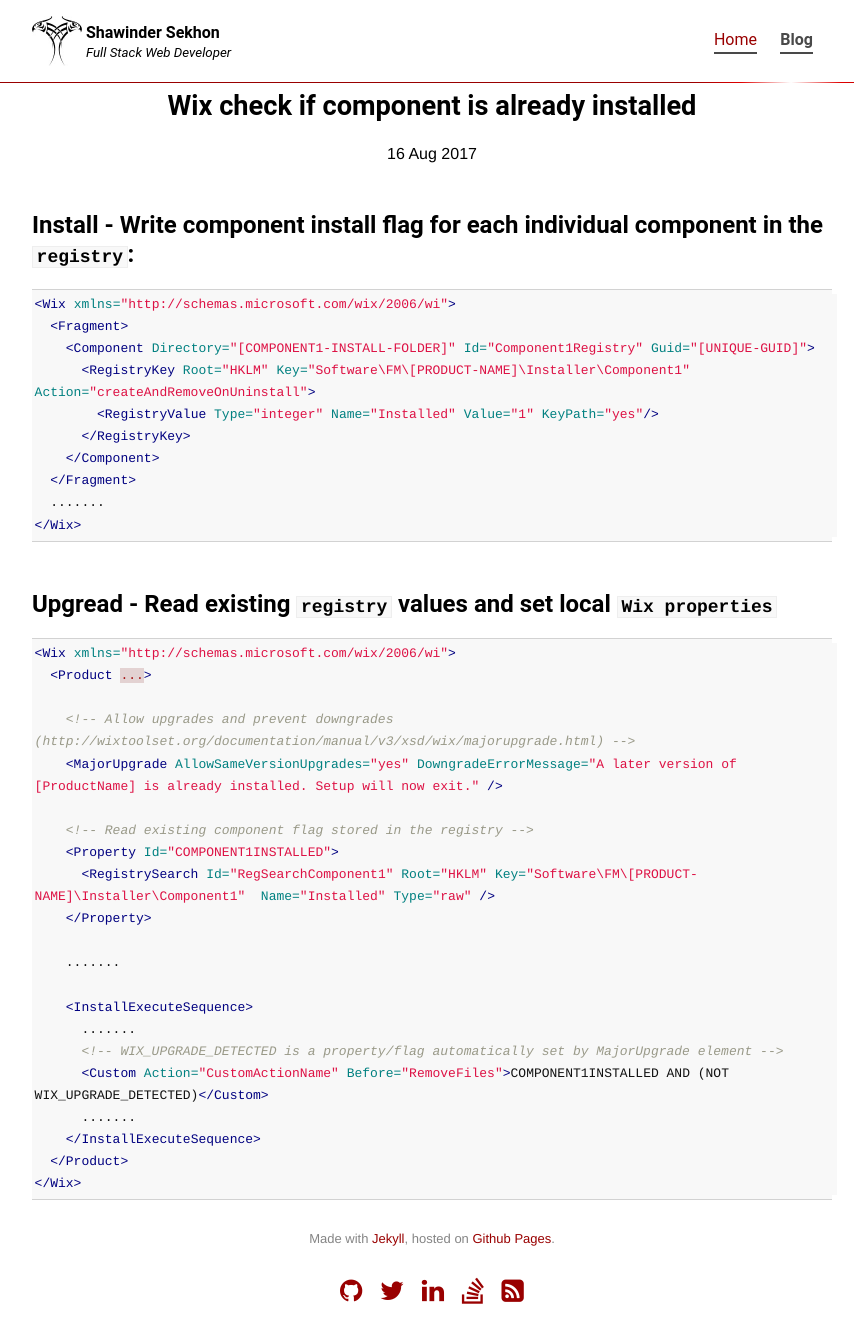
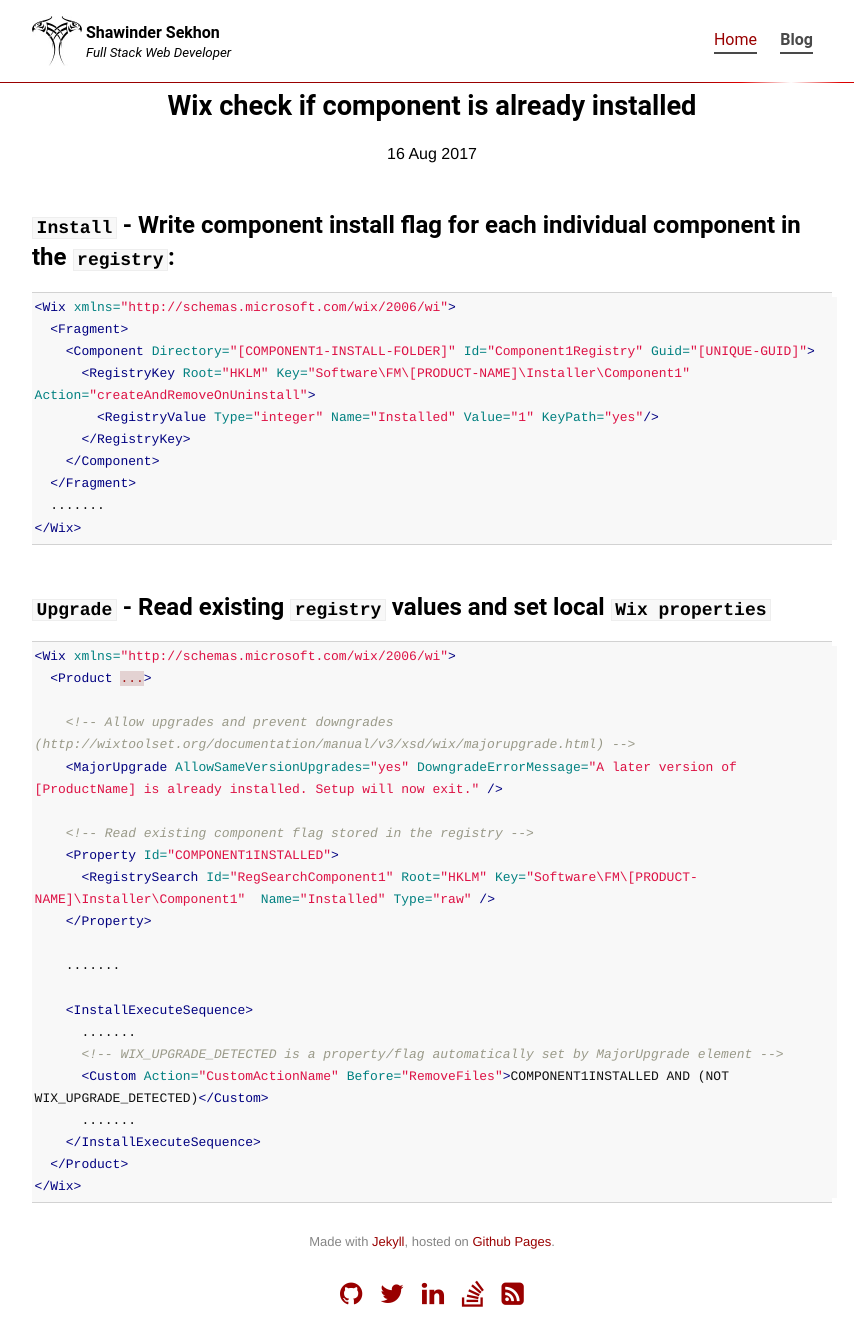
Before and after one commit to shawinder/shawinder.github.io, a Jekyll site: the page built from _posts/2017-08-16-wix-check-if-component-is-already-installed.md, in a window 1280 px wide. Shown: the whole page, without its empty margins (208-1062 px from the left). Built offline with Jekyll 4.4.1, drawn with Linux system fonts in a browser that asks for light colours; nearby versions of some CDN libraries; comment, search, counter and statistics services are not loaded.

Commit message:
Update 2017-08-16-wix-check-if-component-is-already-installed.md

````diff
--- a/_posts/2017-08-16-wix-check-if-component-is-already-installed.md
+++ b/_posts/2017-08-16-wix-check-if-component-is-already-installed.md
@@ -9,7 +9,7 @@ date: 2017-08-16
 header_desc: Wix check if component is already installed
 ---
 
-## Install - Write component install flag for each individual component in the `registry`:
+## `Install` - Write component install flag for each individual component in the `registry`:
 
 ```xml
 <Wix xmlns="http://schemas.microsoft.com/wix/2006/wi">
@@ -24,7 +24,7 @@ header_desc: Wix check if component is already installed
 </Wix>
 ```
 
-## Upgread - Read existing `registry` values and set local `Wix properties`
+## `Upgrade` - Read existing `registry` values and set local `Wix properties`
 
 ```xml
 <Wix xmlns="http://schemas.microsoft.com/wix/2006/wi">
````
